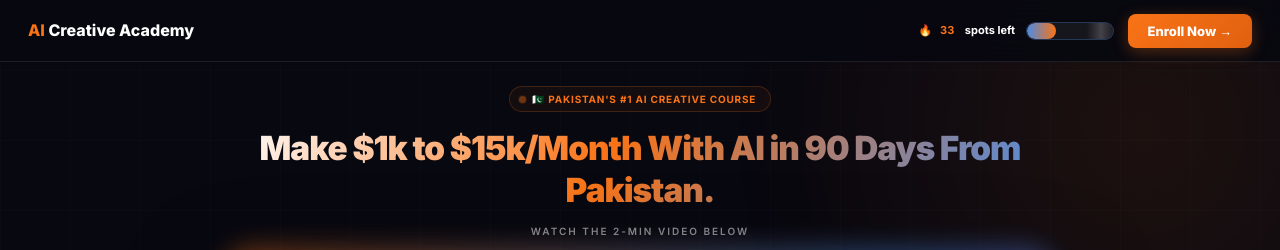
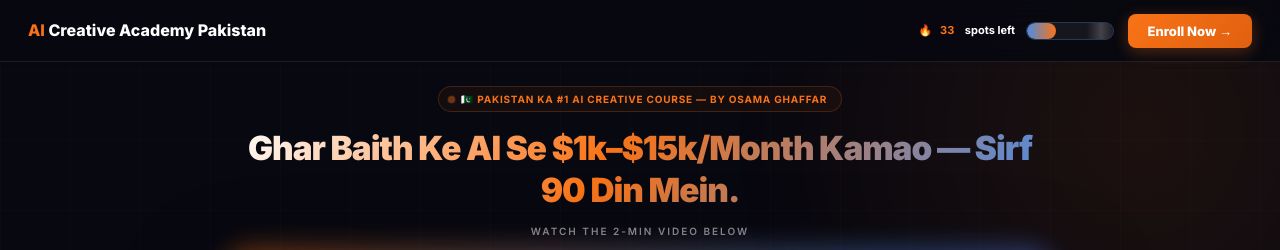
Before and after one commit to osamaghaffar-the-specialist/aicreativeacademy, a plain HTML site: page index.html in a window 1280 px wide. Shown: the top 250 px of the page. Drawn offline with Linux system fonts and the light colour scheme.

Commit message:
Update index.html

```diff
--- a/index.html
+++ b/index.html
@@ -4,7 +4,14 @@
 <head>
     <meta charset="UTF-8">
     <meta name="viewport" content="width=device-width,initial-scale=1.0">
-    <title>AI Creative Academy — Earn $5,000–$15,000/ Month From Pakistan</title>
+    <meta name="description" content="Pakistan ka #1 AI Creative Course. Ghar baith ke $1,000 se $15,000/month kamao AI skills se. Osama Ghaffar ka original course — AI video ads, product photography, faceless influencer.">
+    <meta name="author" content="Osama Ghaffar - AI Creative Academy Pakistan">
+    <meta name="robots" content="index, follow">
+    <meta property="og:title" content="AI Creative Academy Pakistan — AI Se Kamao">
+    <meta property="og:description" content="Pakistan ka #1 AI Creative Course by Osama Ghaffar. Rs. 3,499 mein seekho AI se $1,000–$15,000/month kamana.">
+    <meta property="og:url" content="https://aicreativeacademypakistan.online">
+    <meta property="og:type" content="website">
+    <title>AI Creative Academy Pakistan — AI Se Ghar Baith Ke Kamao | Osama Ghaffar</title>
     <link rel="icon" type="image/x-icon" href="favicon.ico">
     <link rel="preconnect" href="https://fonts.googleapis.com">
     <link href="https://fonts.googleapis.com/css2?family=Inter:wght@300;400;500;600;700;800;900&display=swap" rel="stylesheet">
@@ -2758,7 +2765,7 @@
     <div id="prog"></div>
 
     <nav>
-        <a href="index.html" class="nav-logo"><span>AI</span> Creative Academy</a>
+        <a href="index.html" class="nav-logo"><span>AI</span> Creative Academy Pakistan</a>
         <div class="nav-r">
             <div class="nav-spots">🔥 <em>33</em>&nbsp;spots left&nbsp;
                 <div class="spots-bar">
@@ -2780,11 +2787,11 @@
 
             <!-- Badge -->
             <div class="hero-badge">
-                <div class="bdot"></div><span class="badge-t">🇵🇰 Pakistan's #1 AI Creative Course</span></div>
+                <div class="bdot"></div><span class="badge-t">🇵🇰 Pakistan Ka #1 AI Creative Course — by Osama Ghaffar</span></div>
 
             <!-- Title — clean typography, no box -->
             <div class="title-wrap">
-                <p class="vsl-pre">Make $1k to $15k/Month With AI in 90 Days From Pakistan.</p>
+                <p class="vsl-pre">Ghar Baith Ke AI Se $1k–$15k/Month Kamao — Sirf 90 Din Mein.</p>
             </div>
 
             <!-- Subtle divider -->
@@ -3712,7 +3719,7 @@
     <footer>
         <div class="fi">
             <div class="f-brand"><span>AI</span> Creative Academy</div>
-            <div class="f-copy">© 2026 AI Creative Academy. All rights reserved.</div>
+            <div class="f-copy">© 2026 AI Creative Academy Pakistan — Osama Ghaffar. All rights reserved.</div>
             <div class="f-links">
                 <a href="https://www.instagram.com/aicreativeacademypakistan?igsh=dDRvaGx6eDRsbTY5&utm_source=qr" target="_blank">Instagram</a>
                 <a href="https://wa.me/923350773546" target="_blank">WhatsApp</a>
```
